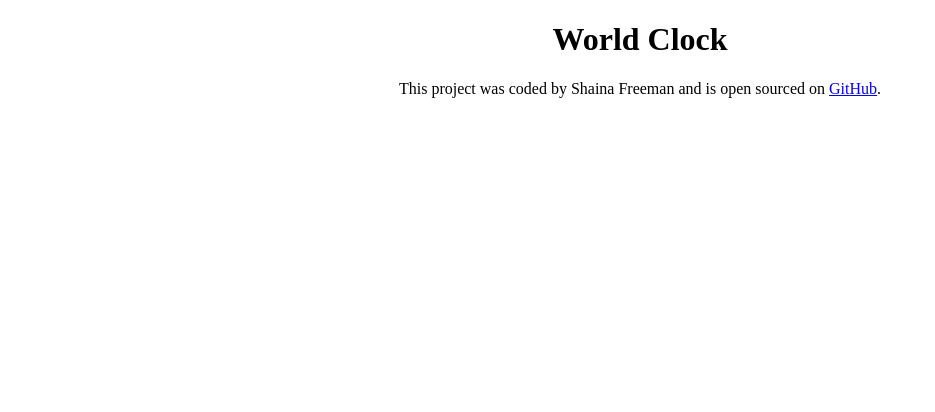
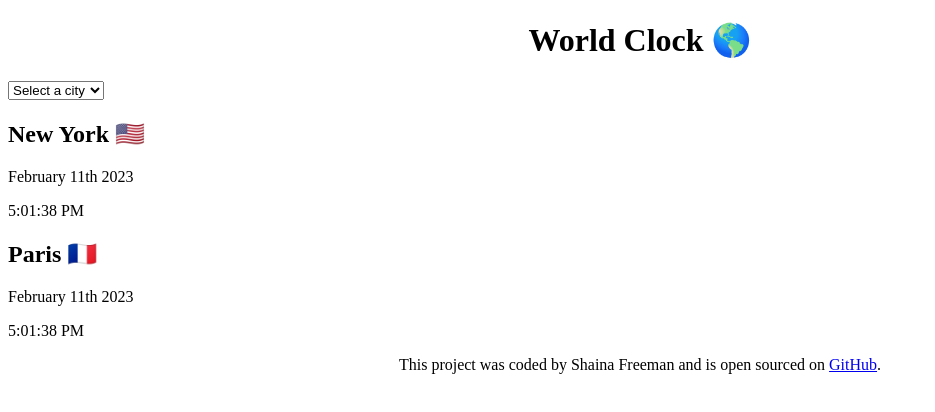
Before and after one commit to shaifree/world-clock, a plain HTML site: page index.html in a window 1280 px wide. Shown: the whole page, without its empty margins (0-935 px from the left). Drawn offline with Linux system fonts and the light colour scheme.

Commit message:
Added the html structure

```diff
--- a/index.html
+++ b/index.html
@@ -8,7 +8,25 @@
     <title>World Clock</title>
   </head>
   <body>
-    <h1>World Clock</h1>
+    <h1>World Clock 🌎</h1>
+	<div class="containter">
+		<select name="select-city" id="select-city">
+			<option value="">Select a city</option>
+			<option value="new-york">Los Angeles</option>
+			<option value="tokyo">Tokyo</option>
+			<option value="london">London</Lption>
+		</select>
+		<div class="city">
+			<h2>New York 🇺🇸</h2>
+			<p class="date">February 11th 2023</p>
+			<p class="time">5:01:38 PM</p>
+		</div>
+		<div class="city">
+			<h2>Paris 🇫🇷</h2>
+			<p class="date">February 11th 2023</p>
+			<p class="time">5:01:38 PM</p>
+		</div>
+	</div>
     <footer>
       This project was coded by Shaina Freeman and is open sourced on <a
         href="https://github.com/shaifree/world-clock"
```
